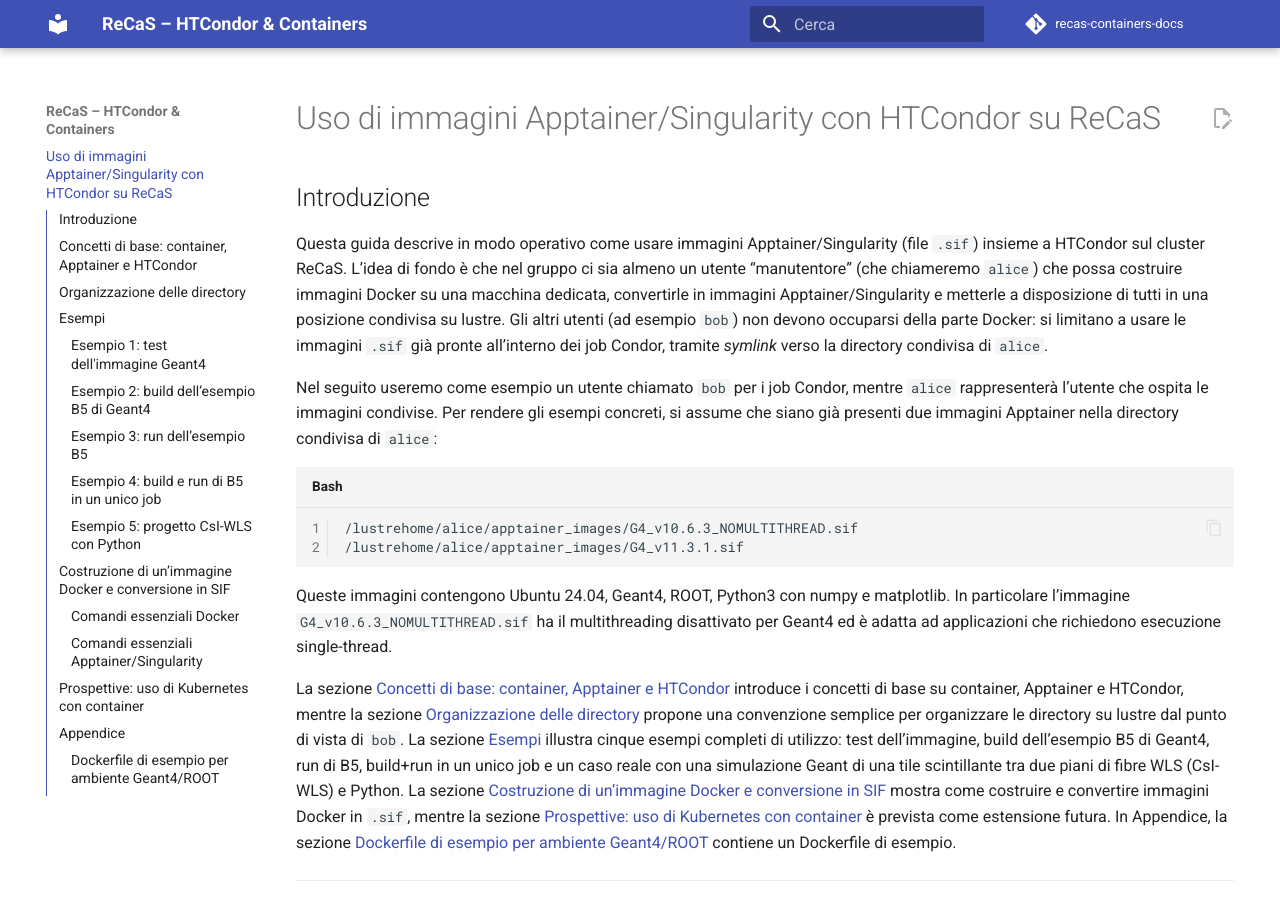
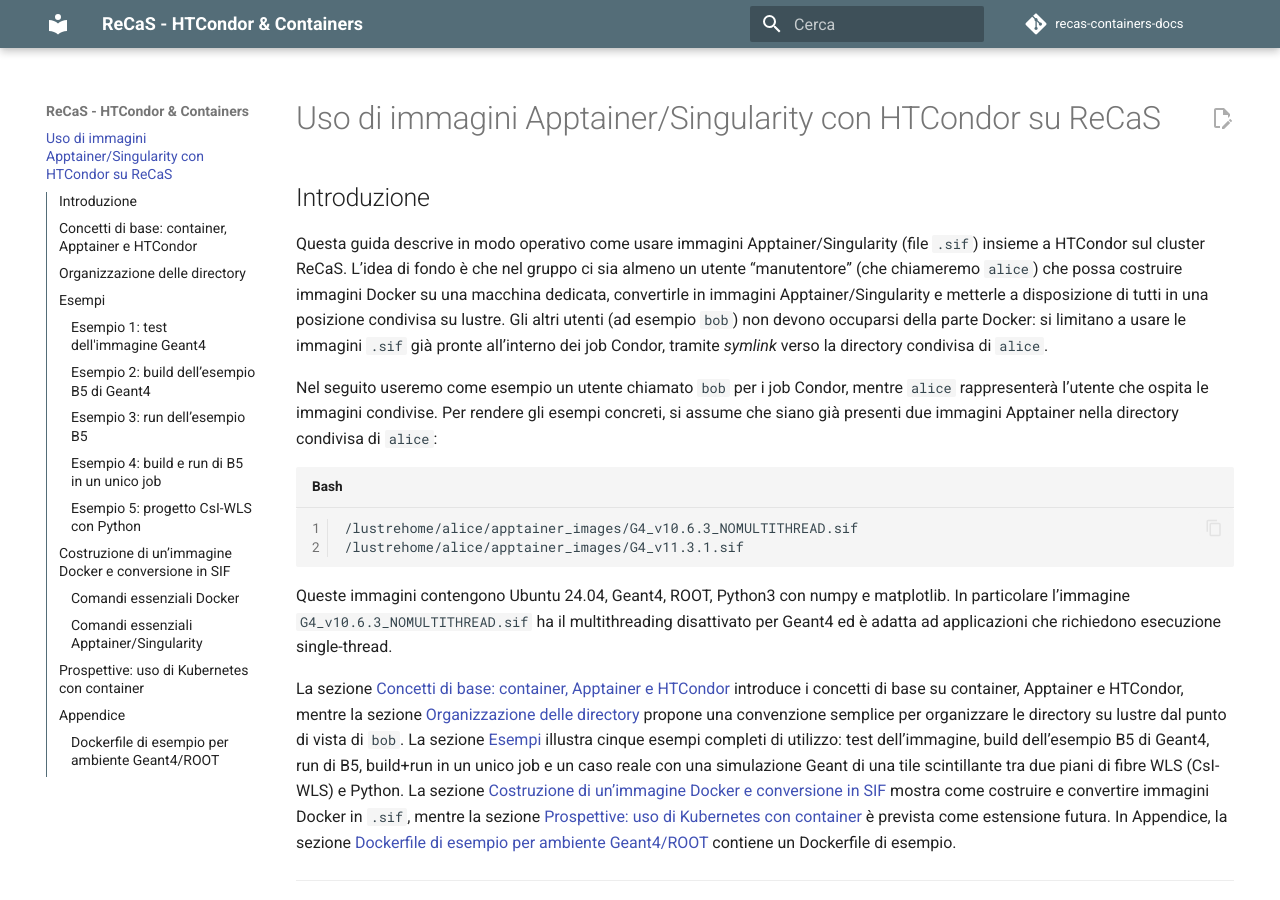
Before and after one commit to marcocecca00/recas-containers-docs, an MkDocs documentation site: the page built from docs/index.md, in a window 1280 px wide and 900 px high. Built offline with MkDocs 1.6.1 and Material for MkDocs 9.7.7, drawn with Linux system fonts in a browser that asks for light colours; comment, search, counter and statistics services are not loaded.

Commit message:
chage aesteticazzi

```diff
--- a/mkdocs.yml
+++ b/mkdocs.yml
@@ -1,4 +1,4 @@
-site_name: ReCaS – HTCondor & Containers
+site_name: ReCaS - HTCondor & Containers
 site_url: https://marcocecca00.github.io/recas-containers-docs/
 repo_url: https://github.com/marcocecca00/recas-containers-docs
 repo_name: recas-containers-docs
@@ -15,8 +15,8 @@
     - content.action.edit
   palette:
     - scheme: default
-      primary: indigo
-      accent: deep purple
+      primary: blue grey
+      accent: deep orange
 
 markdown_extensions:
   - toc:
```
Also changed, not shown: 20 other files.
